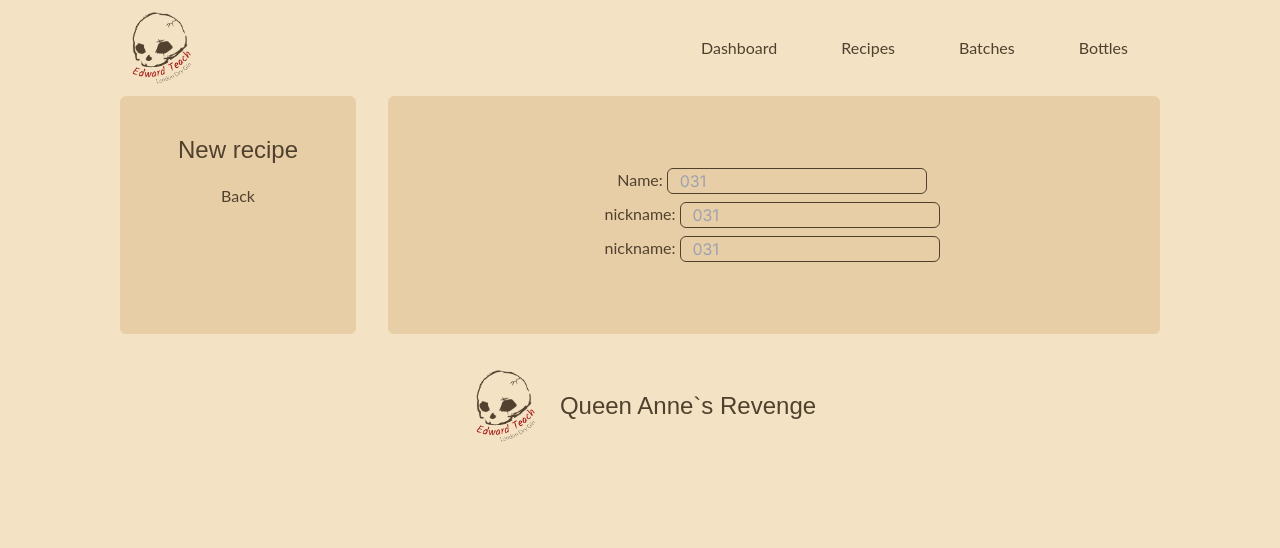
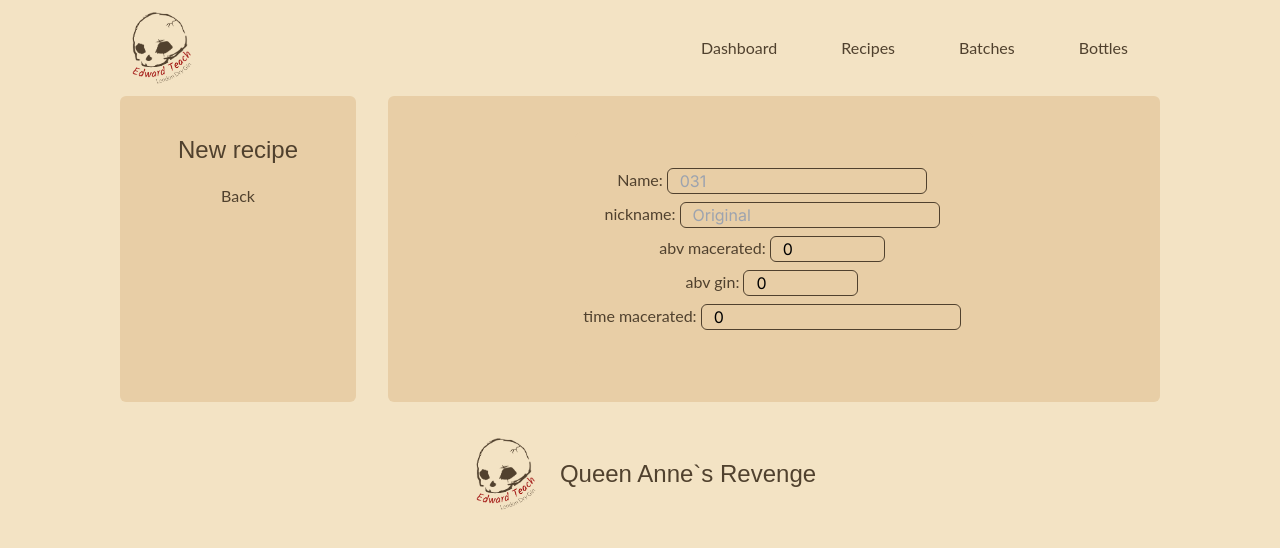
Before and after one commit to CesarZeballos/QueenAnnesRevenge-Front, a Next.js app in the folder front/: page /newRecipe in a window 1280 px wide. Shown: the top 548 px of the page. Built offline with nearby package versions, Linux system fonts and the light colour scheme.

Commit message:
Update index.tsx

```diff
--- a/front/src/components/recipeForm/index.tsx
+++ b/front/src/components/recipeForm/index.tsx
@@ -35,6 +35,18 @@ export const RecipeForm = () => {
         });
     }
 
+    const handleNext = (event: React.FormEvent<HTMLFormElement>) => {
+        event.preventDefault();
+
+        const errorInForm = validateForm(dataForm);
+        setError(errorInForm);
+        if (Object.keys(errorInForm).length === 0) {
+            setSection("macerated");
+        } else {
+            alert ("there are errors in the form");
+        }
+    }
+
     return (
         <form>
             <ItemContainer>
@@ -54,9 +66,9 @@ export const RecipeForm = () => {
                 <div className="flex flex-row gap-1">
                     <label className="textBody">nickname: </label>
                     <input type="text"
-                    name="name"
+                    name="nickname"
                     value={dataForm.nickname}
-                    placeholder="031"
+                    placeholder="Original"
                     className="input"
                     onChange={handleChange}
                     required/>
@@ -64,15 +76,44 @@ export const RecipeForm = () => {
                 </div>
 
                 <div className="flex flex-row gap-1">
-                    <label className="textBody">nickname: </label>
-                    <input type="text"
-                    name="name"
-                    value={dataForm.nickname}
-                    placeholder="031"
+                    <label className="textBody">abv macerated: </label>
+                    <input type="number"
+                    name="abvMacerated"
+                    value={dataForm.abvMacerated}
+                    placeholder="0.9"
+                    className="input"
+                    max="1"
+                    min="0.01"
+                    onChange={handleChange}
+                    required/>
+                    {error.abvMacerated ? (<p className="textBody">{error.abvMacerated}</p>) : (<br/>)}
+                </div>
+
+                <div className="flex flex-row gap-1">
+                    <label className="textBody">abv gin: </label>
+                    <input type="number"
+                    name="abvGin"
+                    value={dataForm.abvGin}
+                    placeholder="0.4"
+                    className="input"
+                    max="1"
+                    min="0.01"
+                    onChange={handleChange}
+                    required/>
+                    {error.abvGin ? (<p className="textBody">{error.abvGin}</p>) : (<br/>)}
+                </div>
+
+                <div className="flex flex-row gap-1">
+                    <label className="textBody">time macerated: </label>
+                    <input type="number"
+                    name="time"
+                    value={dataForm.time}
+                    placeholder="1"
                     className="input"
                     onChange={handleChange}
+                    min="1"
                     required/>
-                    {error.nickname ? (<p className="textBody">{error.nickname}</p>) : (<br/>)}
+                    {error.time ? (<p className="textBody">{error.time}</p>) : (<br/>)}
                 </div>
 
             </ItemContainer>
```
